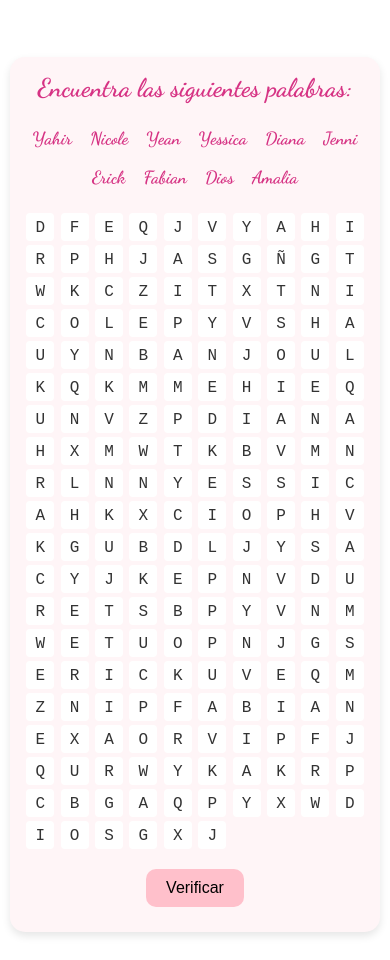
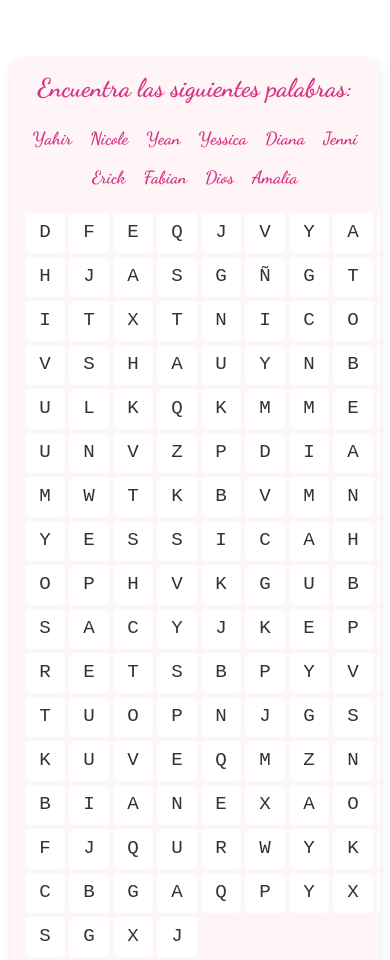
Before and after one commit to YahirGuel17/maly-cumpleanos, a plain HTML site: page index.html in a window 390 px wide. Shown: the part 3086-4046 px from the top of the page. Drawn offline with Linux system fonts and the light colour scheme.

Commit message:
index.html

```diff
--- a/index.html
+++ b/index.html
@@ -444,21 +444,28 @@
   .sopa-container {
     padding: 15px;
     width: 100%;
+    overflow-x: auto;
   }
 
   .sopa-grid {
-    grid-template-columns: repeat(auto-fit, minmax(28px, 1fr));
+    width: max-content;
+    display: grid;
+    grid-template-columns: repeat(12, 40px); /* fijo para que no se comprima */
     gap: 4px;
-    font-size: 0.9rem;
-    justify-content: center;
+    font-size: 1rem;
+    justify-content: start;
   }
 
   .sopa-grid div {
-    padding: 6px;
-    aspect-ratio: 1 / 1; /* Mantiene el cuadro cuadrado */
-    min-width: 28px;
-    min-height: 28px;
-    font-size: 1rem;
+    padding: 10px;
+    width: 40px;
+    height: 40px;
+    font-size: 1.2rem;
+    line-height: 1;
+    text-align: center;
+    background: #fff;
+    border-radius: 4px;
+    cursor: pointer;
   }
 
   .word-list {
@@ -474,8 +481,6 @@
     display: inline-block;
   }
 }
-
-
   </style>
 </head>
 <body>
```
